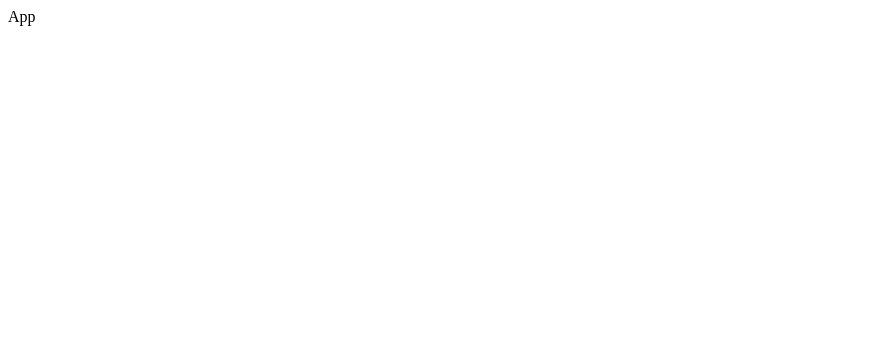
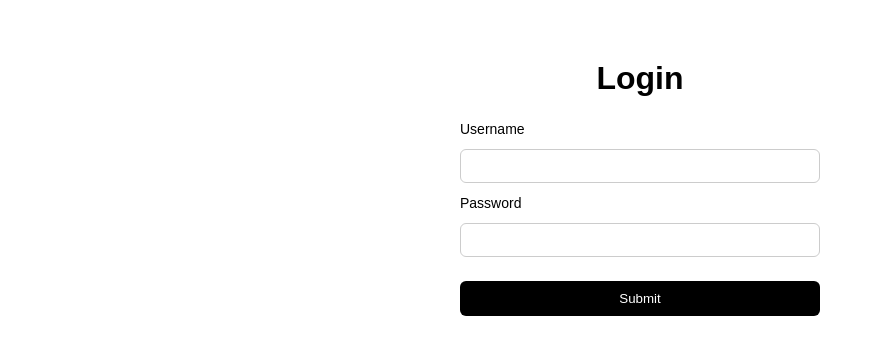
Before and after one commit to time1043/frontend-demo, a React (Vite) app: page / in a window 1280 px wide. Shown: the top 354 px of the page, without its empty margins (0-875 px from the left). Built offline with nearby package versions, Linux system fonts and the light colour scheme.

Commit message:
migrate to vite from cdn

```diff
--- a/src/App.jsx
+++ b/src/App.jsx
@@ -1,3 +1,60 @@
+import { useState } from "react";
+
 export default function App() {
-  return <div>App</div>;
+  const [submitted, setSubmitted] = useState(false);
+  const [username, setUsername] = useState("");
+  const [password, setPassword] = useState("");
+
+  const isUsernameValid = username.length >= 3;
+  const isPasswordValid = password.length >= 6;
+
+  const usernameClass = isUsernameValid || !submitted ? "" : "input-error";
+  const passwordClass = isPasswordValid || !submitted ? "" : "input-error";
+
+  function handleSubmit(event) {
+    event.preventDefault();
+    setSubmitted(true);
+
+    // validation
+    if (!isUsernameValid || !isPasswordValid)
+      return alert("Invalid username or password");
+
+    // mock submission
+    alert(`username: ${username}, password: ${password}`);
+
+    // reset
+    setUsername("");
+    setPassword("");
+    setSubmitted(false);
+  }
+
+  return (
+    <main>
+      <h1>Login</h1>
+
+      <form onSubmit={handleSubmit}>
+        <label htmlFor="username">Username</label>
+        <input
+          className={usernameClass}
+          type="text"
+          id="username"
+          name="username"
+          value={username}
+          onChange={(e) => setUsername(e.target.value)}
+        />
+
+        <label htmlFor="password">Password</label>
+        <input
+          className={passwordClass}
+          type="password"
+          id="password"
+          name="password"
+          value={password}
+          onChange={(e) => setPassword(e.target.value)}
+        />
+
+        <button type="submit">Submit</button>
+      </form>
+    </main>
+  );
 }
--- a/src/index.css
+++ b/src/index.css
@@ -0,0 +1,46 @@
+main {
+  max-width: 360px;
+  margin: 60px auto;
+  font-family: sans-serif;
+}
+
+h1 {
+  text-align: center;
+  margin-bottom: 24px;
+}
+
+form {
+  display: flex;
+  flex-direction: column;
+  gap: 12px;
+}
+
+label {
+  font-size: 14px;
+}
+
+input,
+select {
+  padding: 8px;
+  border: 1px solid #ccc;
+  border-radius: 6px;
+  font-size: 14px;
+}
+
+button {
+  margin-top: 12px;
+  padding: 10px;
+  border: none;
+  border-radius: 6px;
+  background: black;
+  color: white;
+  cursor: pointer;
+}
+
+button:hover {
+  opacity: 0.9;
+}
+
+.input-error {
+  border: 1px solid red;
+}
```
